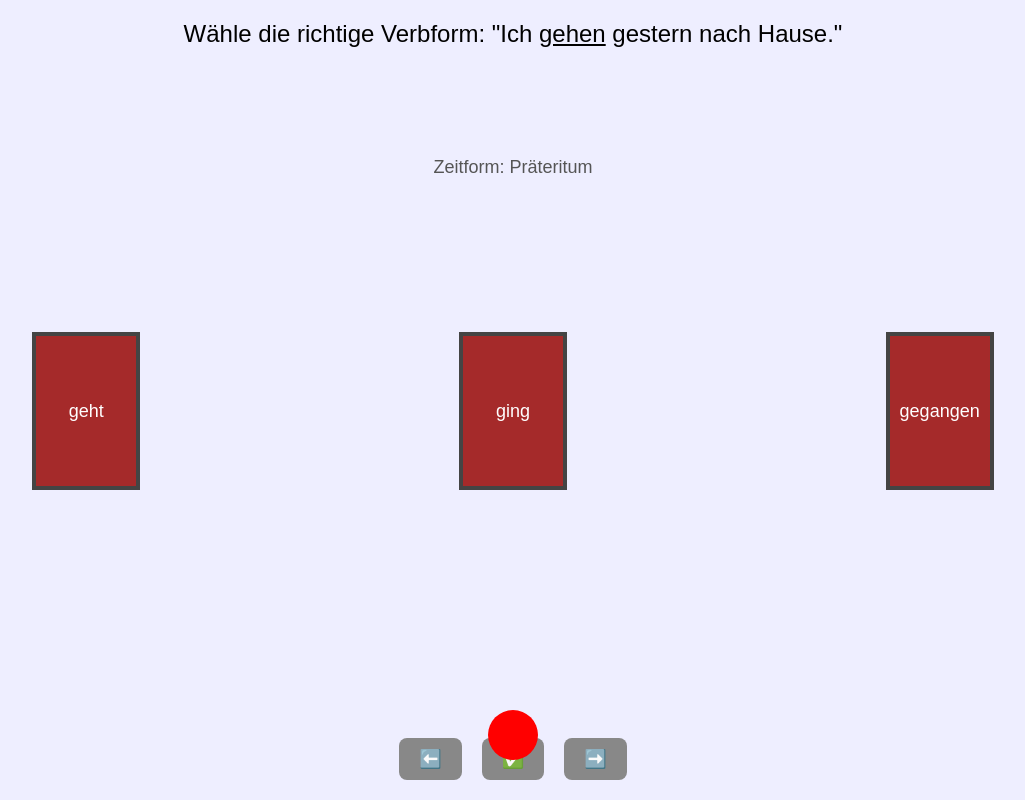
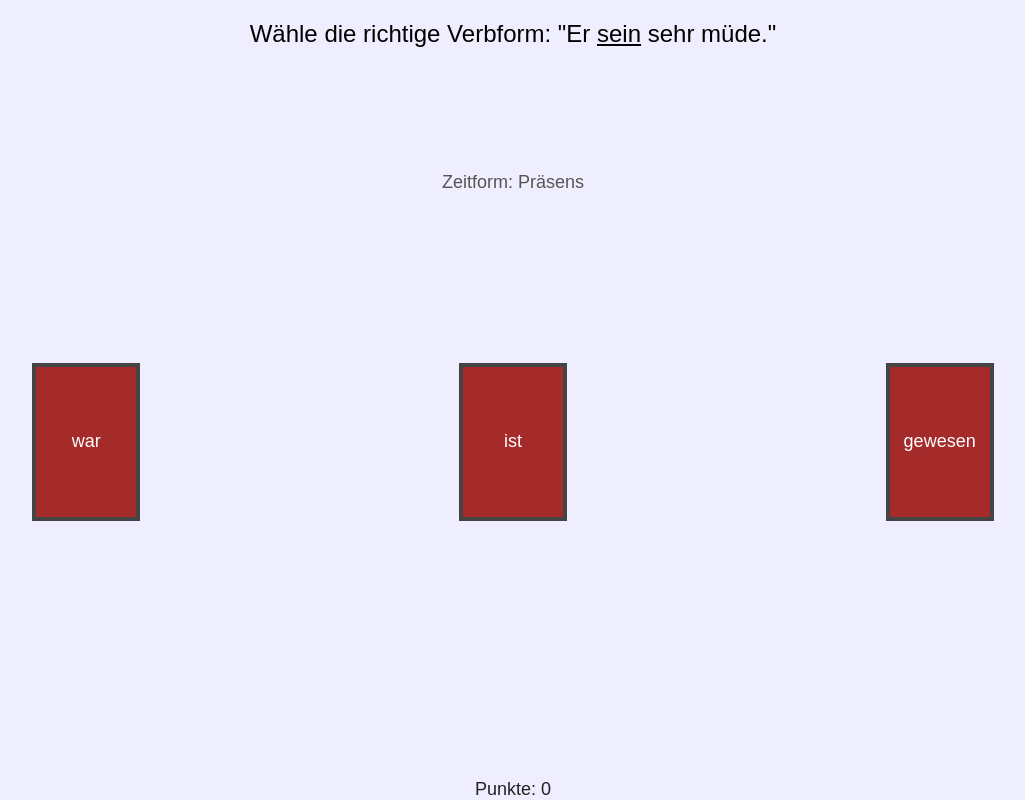
Before and after one commit to MrTom7799/Zwerg-Zeitform, a plain HTML site: page index.html in a window 1280 px wide. Both pictures are taken after a click on the element "geht". Shown: the whole page, without its empty margins (127-1152 px from the left). Drawn offline with Linux system fonts and the light colour scheme.

Commit message:
Update index.html

```diff
--- a/index.html
+++ b/index.html
@@ -48,42 +48,19 @@
       cursor: pointer;
       transition: transform 0.3s, background-color 0.3s;
     }
-    .door:hover {
-      transform: scale(1.1);
-      background-color: #5a2;
+    .door.correct {
+      background-color: green !important;
+    }
+    .door.wrong {
+      background-color: crimson !important;
     }
     #result {
-      margin: 20px;
+      margin: 10px;
       font-size: 20px;
-      color: green;
     }
-    #player {
-      width: 50px;
-      height: 50px;
-      background-color: red;
-      position: absolute;
-      bottom: 40px;
-      left: calc(50% - 25px);
-      border-radius: 50%;
-      transition: left 0.3s;
-    }
-    #controls {
-      display: flex;
-      justify-content: center;
-      margin-bottom: 20px;
-    }
-    .btn {
-      background-color: #888;
-      color: white;
-      border: none;
-      padding: 10px 20px;
-      margin: 0 10px;
+    #score {
       font-size: 18px;
-      border-radius: 8px;
-      cursor: pointer;
-    }
-    .btn:hover {
-      background-color: #444;
+      color: #222;
     }
   </style>
 </head>
@@ -97,19 +74,14 @@
       <div class="door" data-answer="gegangen">gegangen</div>
     </div>
     <div id="result"></div>
-    <div id="controls">
-      <button class="btn" onclick="moveLeft()">⬅️</button>
-      <button class="btn" onclick="selectAnswer()">✅</button>
-      <button class="btn" onclick="moveRight()">➡️</button>
-    </div>
-    <div id="player"></div>
+    <div id="score">Punkte: 0</div>
   </div>
   <script>
-    const player = document.getElementById('player');
     const doors = document.querySelectorAll('.door');
     const result = document.getElementById('result');
     const question = document.getElementById('question');
     const tenseInfo = document.getElementById('tense-info');
+    const scoreDisplay = document.getElementById('score');
 
     const tasks = [
       { q: 'Ich <u>gehen</u> gestern nach Hause.', correct: 'ging', options: ['geht', 'ging', 'gegangen'], tense: 'Präteritum' },
@@ -125,7 +97,7 @@
     ];
 
     let currentIndex = 0;
-    let playerPos = 1;
+    let score = 0;
 
     function renderTask() {
       const task = tasks[currentIndex];
@@ -134,49 +106,38 @@
       doors.forEach((door, i) => {
         door.textContent = task.options[i];
         door.setAttribute('data-answer', task.options[i]);
+        door.classList.remove('correct', 'wrong');
+        door.style.pointerEvents = 'auto';
       });
       result.textContent = '';
     }
 
-    function checkAnswer(answer) {
-      if (answer === tasks[currentIndex].correct) {
-        result.textContent = 'Richtig!';
-        setTimeout(() => {
-          currentIndex = (currentIndex + 1) % tasks.length;
-          renderTask();
-        }, 1000);
+    function checkAnswer(clickedDoor) {
+      const answer = clickedDoor.getAttribute('data-answer');
+      const isCorrect = answer === tasks[currentIndex].correct;
+      if (isCorrect) {
+        clickedDoor.classList.add('correct');
+        result.textContent = '✅ Richtig!';
+        score++;
       } else {
-        result.textContent = 'Leider falsch.';
+        clickedDoor.classList.add('wrong');
+        result.textContent = `❌ Falsch. Richtige Antwort: "${tasks[currentIndex].correct}"`;
       }
+      scoreDisplay.textContent = `Punkte: ${score}`;
+      doors.forEach(d => d.style.pointerEvents = 'none');
+      setTimeout(() => {
+        currentIndex = (currentIndex + 1) % tasks.length;
+        renderTask();
+      }, 1500);
     }
 
-    function movePlayer(position) {
-      const positions = ['20%', 'calc(50% - 25px)', '80%'];
-      player.style.left = positions[position];
-    }
-
-    function moveLeft() {
-      if (playerPos > 0) playerPos--;
-      movePlayer(playerPos);
-    }
-
-    function moveRight() {
-      if (playerPos < 2) playerPos++;
-      movePlayer(playerPos);
-    }
-
-    function selectAnswer() {
-      doors[playerPos].click();
-    }
-
-    document.addEventListener('keydown', (e) => {
-      if (e.key === 'ArrowLeft') moveLeft();
-      if (e.key === 'ArrowRight') moveRight();
-      if (e.key === 'Enter') selectAnswer();
+    doors.forEach((door) => {
+      door.addEventListener('click', () => {
+        checkAnswer(door);
+      });
     });
 
     renderTask();
-    movePlayer(playerPos);
   </script>
 </body>
 </html>
```
